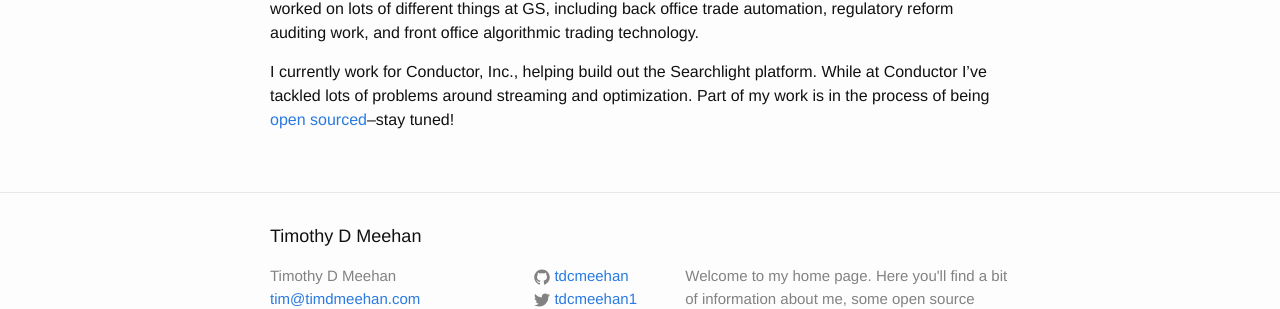
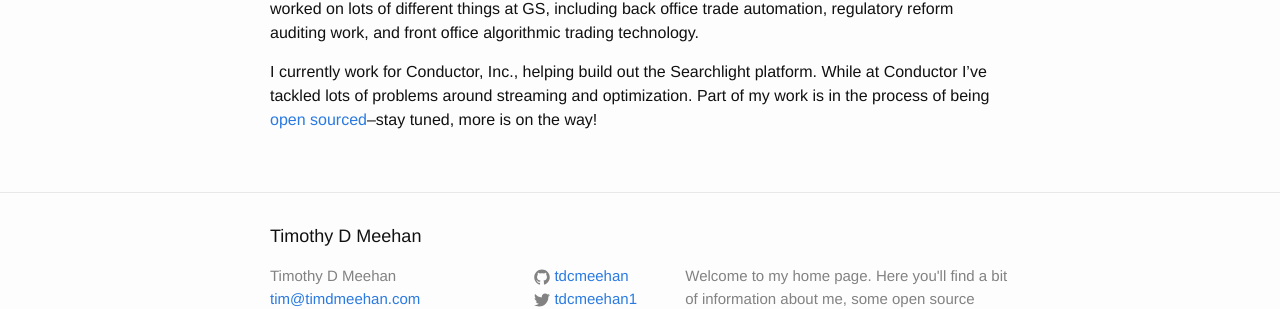
Before and after one commit to tdcmeehan/tdcmeehan.github.io, a Jekyll site: the page built from about.md, in a window 1280 px wide. Shown: the part 302-611 px from the top of the page. Built offline with Jekyll 4.4.1, drawn with Linux system fonts in a browser that asks for light colours.

Commit message:
Update about copy

```diff
--- a/about.md
+++ b/about.md
@@ -8,4 +8,4 @@ I'm a Software Engineer in New York City.  I graduated from Arizona State in 201
 
 After graduating I moved on to Wall Street and became a Technology Analyst at Goldman Sachs.  I worked on lots of different things at GS, including back office trade automation, regulatory reform auditing work, and front office algorithmic trading technology.
 
-I currently work for Conductor, Inc., helping build out the Searchlight platform.  While at Conductor I've tackled lots of problems around streaming and optimization.  Part of my work is in the process of being [open sourced](https://github.com/Conductor/rx-ordered-data/)--stay tuned!
+I currently work for Conductor, Inc., helping build out the Searchlight platform.  While at Conductor I've tackled lots of problems around streaming and optimization.  Part of my work is in the process of being [open sourced](https://github.com/Conductor/rx-ordered-data/)--stay tuned, more is on the way!
```
Also changed, not shown: .travis.yml.
